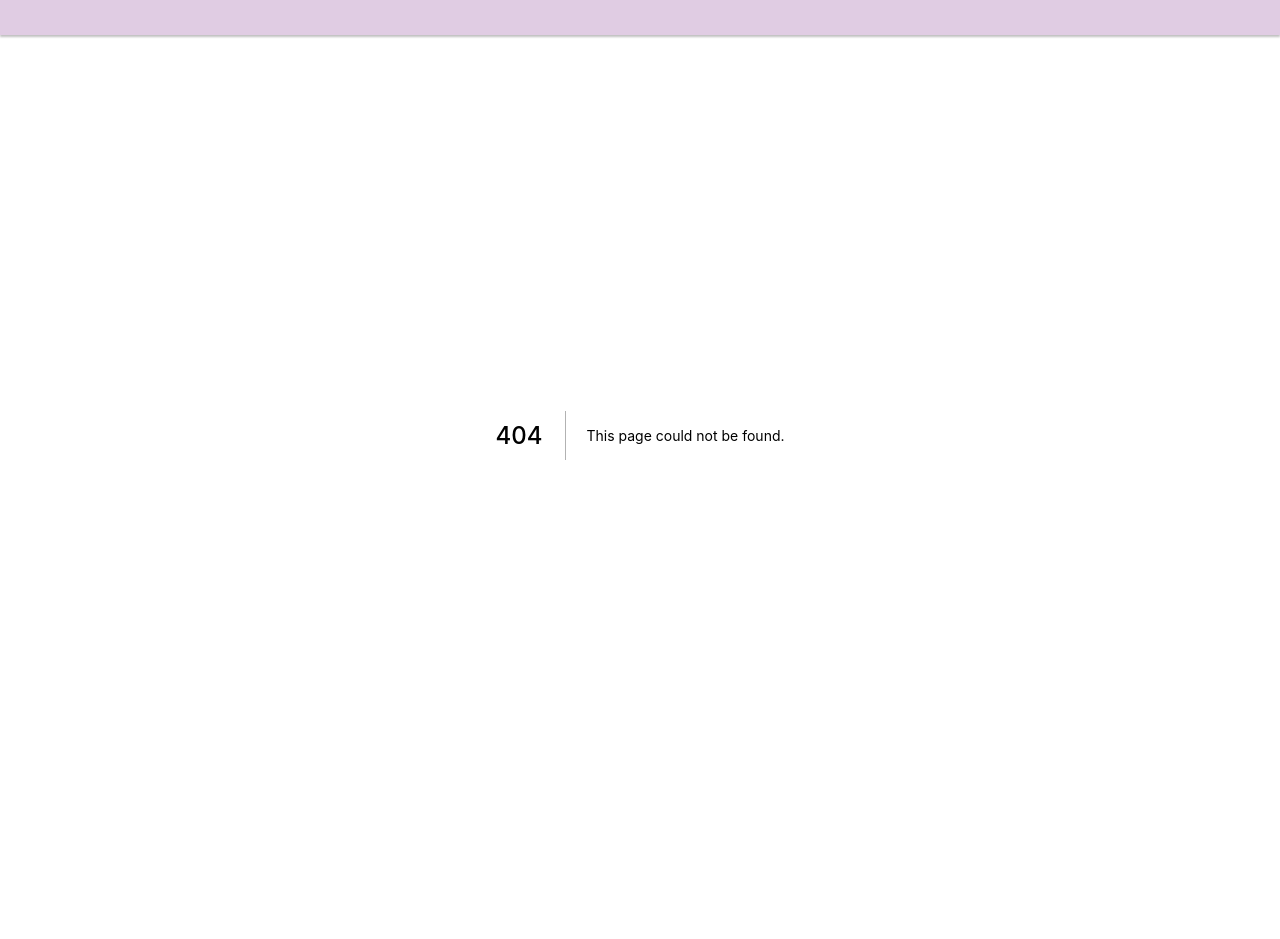
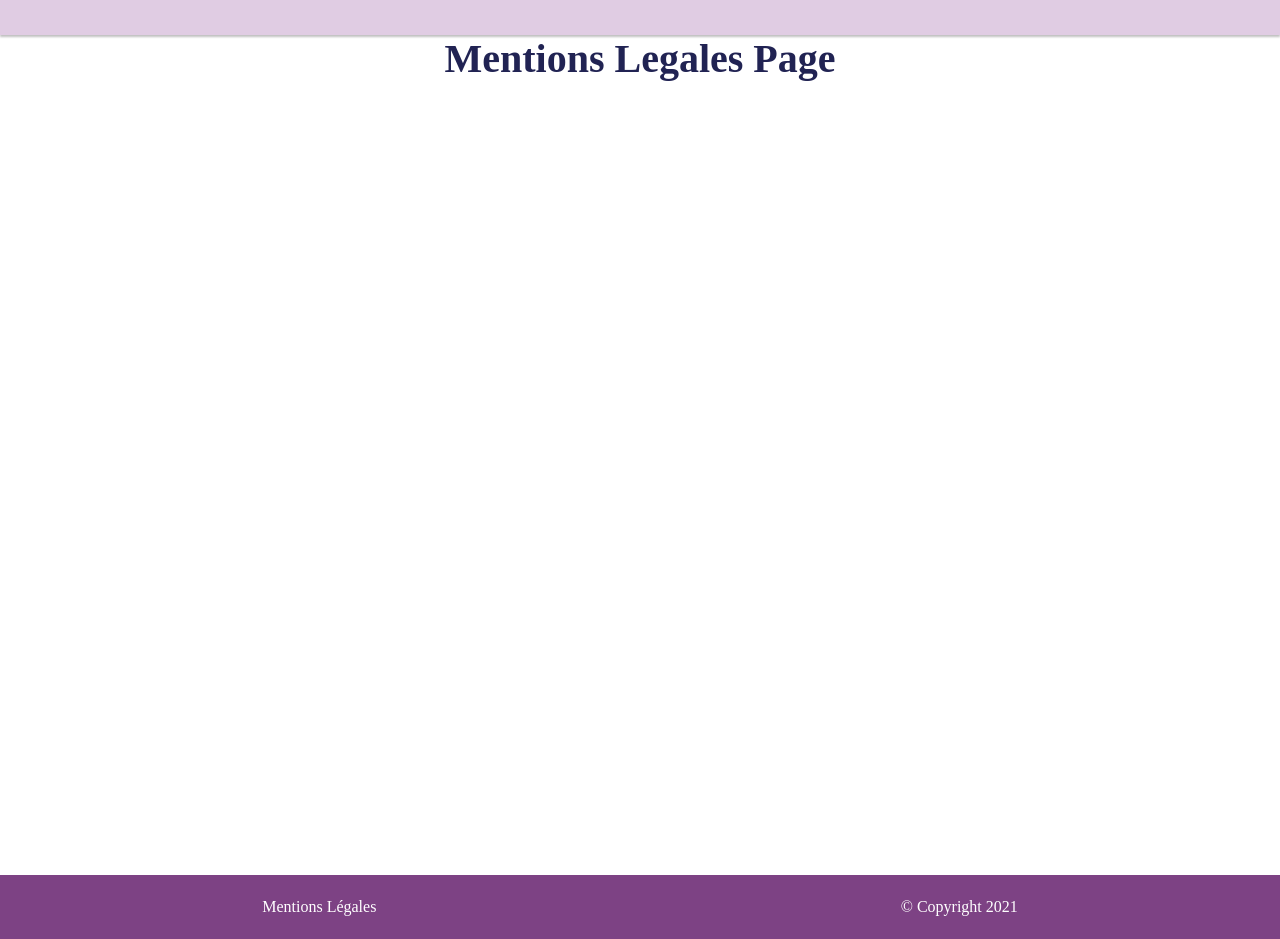
Before and after one commit to RaspberryChaos/next-site-virginie-perrault, a Next.js app: page /mentions-legales in a window 1280 px wide. Before the commit this address had no page. Shown: the part 77-1016 px from the top of the page. Before the commit the page ends 912 px from the top, so only its background shows below. Built offline with nearby package versions, Linux system fonts and the light colour scheme; a web font is replaced by a local one.

Commit message:
footer added

```diff
--- /dev/null
+++ b/components/Footer.js
@@ -0,0 +1,13 @@
+import React from "react";
+import Link from "next/link";
+
+const Footer = () => {
+  return (
+    <footer id="footer">
+      <Link href="/mentions-legales">Mentions Légales</Link>
+      <p>&copy; Copyright 2021</p>
+    </footer>
+  );
+};
+
+export default Footer;
--- a/components/Layout.js
+++ b/components/Layout.js
@@ -1,6 +1,7 @@
 import React from "react";
 import Navbar from "./Navbar";
 import Meta from "./Meta";
+import Footer from "./Footer";
 
 const Layout = ({ children }) => {
   return (
@@ -9,6 +10,7 @@ const Layout = ({ children }) => {
       <div>
         <Navbar />
         <main>{children}</main>
+        <Footer />
       </div>
     </div>
   );
--- a/components/Navbar.js
+++ b/components/Navbar.js
@@ -14,11 +14,11 @@ const handleClick = () => {
     <nav className={styles.mainNav}>
 
         <ul className={styles.navMenu} style={{right: (menuOpen ? "0" : "-100%")}}>
-          <li><a href="#qui-suis-je" className={styles.navLink}>Qui suis-je?</a></li>
-          <li><a href="#prestations" className={styles.navLink}>Prestations</a></li>
-          <li><a href="#" className={styles.navLink}>Avis</a></li>
-          <li><a href="#" className={styles.navLink}>Bons Cadeaux</a></li>
-          <li><a href="#" className={styles.navLink}>Contact</a></li>
+          <li><a href="/#qui-suis-je" className={styles.navLink}>Qui suis-je?</a></li>
+          <li><a href="/#prestations" className={styles.navLink}>Prestations</a></li>
+          <li><a href="/#avis" className={styles.navLink}>Avis</a></li>
+          <li><a href="/#bons-cadeaux" className={styles.navLink}>Bons Cadeaux</a></li>
+          <li><a href="/#contact" className={styles.navLink}>Contact</a></li>
         </ul>
         <div className={menuOpen ? styles.hamburgerActive : styles.hamburger}  onClick={handleClick}>
           <span className={styles.bar}></span>
--- /dev/null
+++ b/pages/mentions-legales.js
@@ -0,0 +1,7 @@
+export default function MentionsLegales() {
+  return (
+    <div className="container">
+      <h1>Mentions Legales Page</h1>
+    </div>
+  )
+}
```
